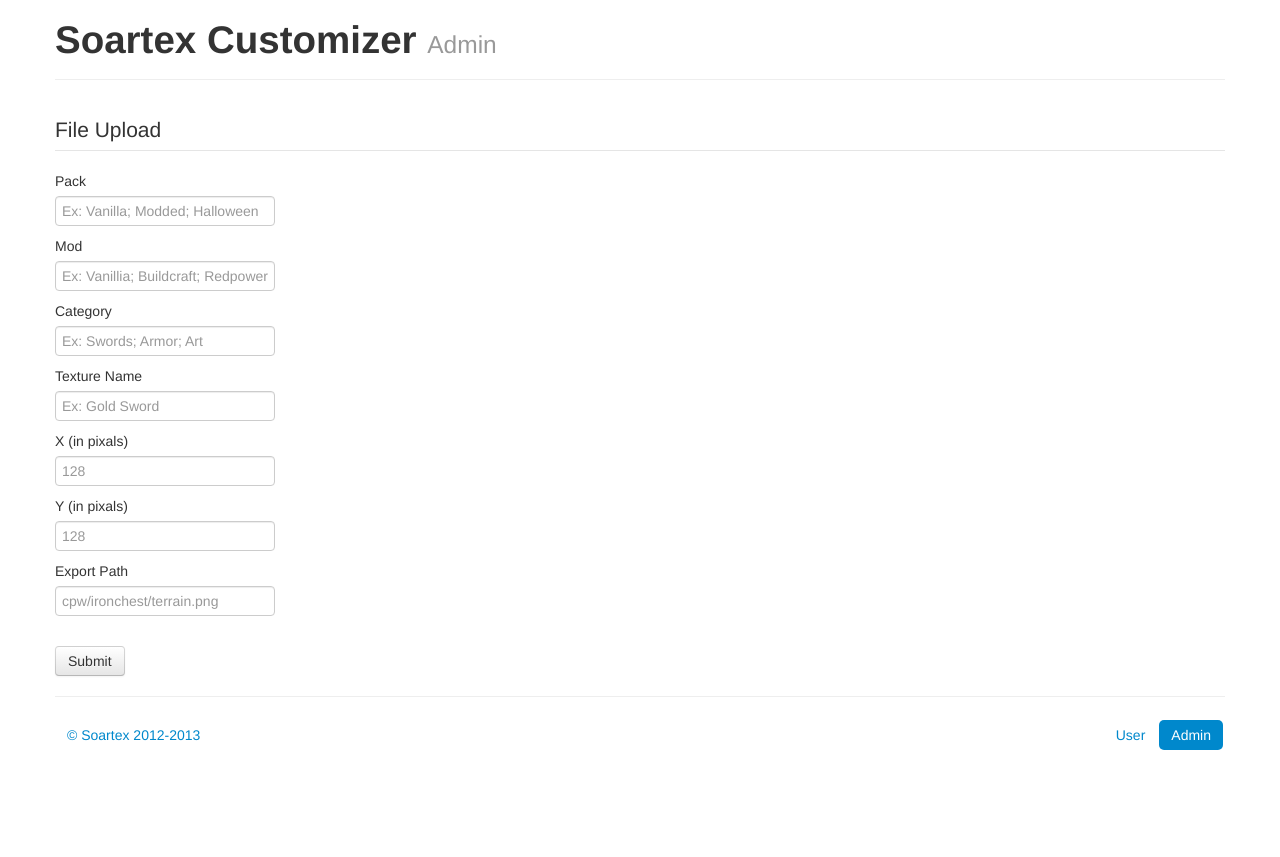
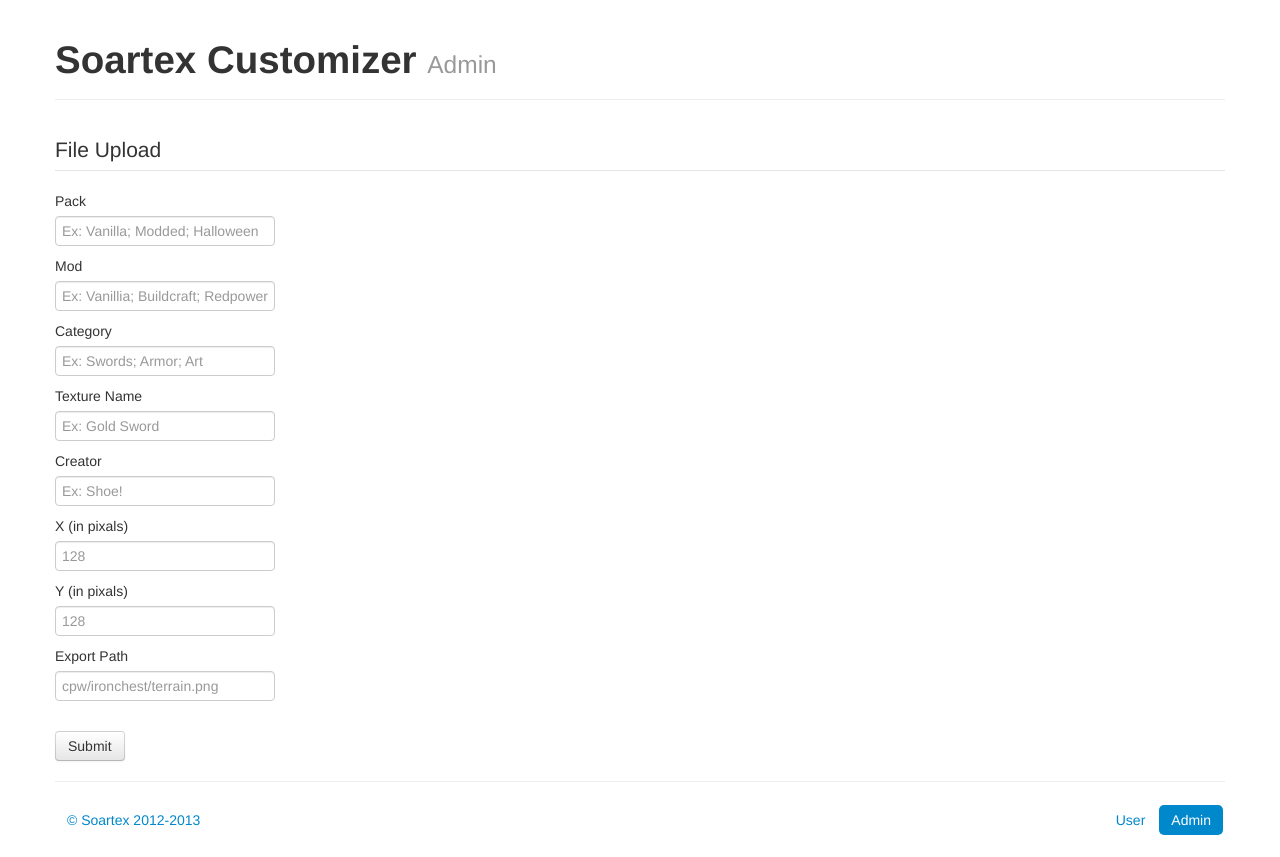
Before and after one commit to Soartex/Soartex-Customizer-v1, a PHP site: page /admin.php in a window 1280 px wide. Before the commit the page ends 750 px from the top, so only its background shows below. Run offline with PHP 8.4, Linux system fonts and the light colour scheme.

Commit message:
Stuff. Upgraded thing/random tweeks

```diff
--- a/admin.php
+++ b/admin.php
@@ -31,67 +31,54 @@
 		<div class="container">
 
 			<div class="page-header">
-
 				<h1>Soartex Customizer <small>Admin</small></h1>
-
 			</div>
 
-			<form>
-
+			<form action="assets/php/insert.php" method="post">
 				<fieldset>
-
-					<legend>File Upload</legend>
+					<legend>
+						File Upload
+					</legend>
 
 					<label>Pack</label>
-					<input type="text" placeholder="Ex: Vanilla; Modded; Halloween">
+					<input type="text" name="pack" placeholder="Ex: Vanilla; Modded; Halloween">
 					<label>Mod</label>
-					<input type="text" placeholder="Ex: Vanillia; Buildcraft; Redpower">
+					<input type="text" name="mod" placeholder="Ex: Vanillia; Buildcraft; Redpower">
 					<label>Category</label>
-					<input type="text" placeholder="Ex: Swords; Armor; Art">
+					<input type="text" name="category" placeholder="Ex: Swords; Armor; Art">
 					<label>Texture Name</label>
-					<input type="text" placeholder="Ex: Gold Sword">
+					<input type="text" name="texture_name" placeholder="Ex: Gold Sword">
+					<label>Creator</label>
+					<input type="text" name="creator" placeholder="Ex: Shoe!">
 					<label>X (in pixals)</label>
-					<input type="text" placeholder="128">
+					<input type="text" name="x" placeholder="128">
 					<label>Y (in pixals)</label>
-					<input type="text" placeholder="128">
+					<input type="text" name="y" placeholder="128">
 					<label>Export Path</label>
-					<input type="text" placeholder="cpw/ironchest/terrain.png">
+					<input type="text" name="export_path" placeholder="cpw/ironchest/terrain.png">
 
 					<br/>
 					<br/>
-
-					<button type="submit" class="btn">Submit</button>
+					<button type="submit" class="btn">
+						Submit
+					</button>
 
 				</fieldset>
-
 			</form>
 
 			<hr/>
-
 			<footer>
-
 				<ul class="nav nav-pills">
-
 					<li class="pull-left">
-
 						<a href="http://soartex.net/">&copy; Soartex 2012-2013</a>
-
 					</li>
-
 					<li class="pull-right active">
-
 						<a href="#">Admin</a>
-
 					</li>
-
 					<li class="pull-right">
-
 						<a href="index.php">User</a>
-
 					</li>
-
 				</ul>
-
 			</footer>
 
 		</div>
--- a/assets/css/global.css
+++ b/assets/css/global.css
@@ -1,41 +1,37 @@
-// Global
+/*Global*/
 
 .container {
 
-	padding-top: 20px; // Adds padding to the top of the page.
-
+	padding-top: 20px;/*Adds padding to the top of the page.*/
 }
 
-// Main
+/* Main*/
 
 #intro {
 
 	margin-bottom: 30px;
-
 }
 
 #main {
 
 	margin-top: 30px;
-
 }
 
 .texture.texture-hovered {
 
-	background-color: rgba(0, 0, 0, 0.042);
-
+	box-shadow: inset 0 2px 2px rgba(0, 0, 0, .3);
+	-moz-box-shadow: inset 0 0 2px rgba(0, 0, 0, 0.3);
+	background-color: rgba(0, 0, 0, .25);
 }
 
 .texture.texture-selected {
 
-	box-shadow: inset 0 1px 1px rgba(0, 0, 0, 0.05);
-	-moz-box-shadow: inset 0 0 1px rgba(0, 0, 0, 0.05);
-	background-color: rgba(0, 0, 0, 0.042);
-
+	box-shadow: inset 0 2px 2px rgba(0, 0, 0, .3);
+	-moz-box-shadow: inset 0 0 2px rgba(0, 0, 0, 0.3);
+	background-color: rgba(0, 0, 0, .25);
 }
 
 .texture .caption {
 
-	padding: 9px 9px 0; // Shortens the bottom padding.
-
+	padding: 9px 9px 0;/*Shortens the bottom padding.*/
 }
--- a/assets/js/TextureOption.js
+++ b/assets/js/TextureOption.js
@@ -16,7 +16,7 @@ TextureOption.prototype.getHtml = function () {
 	var container = $('<li class="">')
 	var thumbnail = $('<div class="thumbnail texture">')
 		.mousedown(function () {
-			$(this).addClass("texture-selected");
+			$(this).toggleClass("texture-selected");
 		})
 		.hover(function () {
 			$(this).addClass("texture-hovered");
--- a/assets/js/main.js
+++ b/assets/js/main.js
@@ -1,17 +1,5 @@
 $(document).ready(function() {
-	var data = {
-		id : 0,
-		presets : [],
-		creator : 'Nobody',
-		dateAdded : new Date(),
-		screenshots : [],
-		extraData : '{"exportPath":"gui/items.png", "exportX":768, "exportY":256}',
-		path : "assets/img"
-	};
-
-	var texture1 = new TextureOption(data);
-	var texture2 = new PlaceHolderOption(data);
-
+	//var texture2 = new PlaceHolderOption(data);
 	var temp = new Array();
 
 	for (var i = 0; i < 50; i++) {
@@ -28,9 +16,7 @@ $(document).ready(function() {
 	}
 
 	$('.thumbnails').each(function(index, element) {
-		$(element).append(texture1.getHtml());
-		$(element).append(texture2.getHtml());
-
+		//add the textures
 		for (var i = 0; i < temp.length; i++) {
 			$(element).append(temp[i].getHtml());
 		}
--- a/index.php
+++ b/index.php
@@ -1,9 +1,7 @@
 <!DOCTYPE html>
-
 <html>
 
 	<head>
-
 		<!-- Page information -->
 
 		<title>Soartex Customizer</title>
```
Also changed, not shown: assets/php/insert.php (added, +18 -0 lines). Lines whose indentation alone changed are shown as unchanged.
